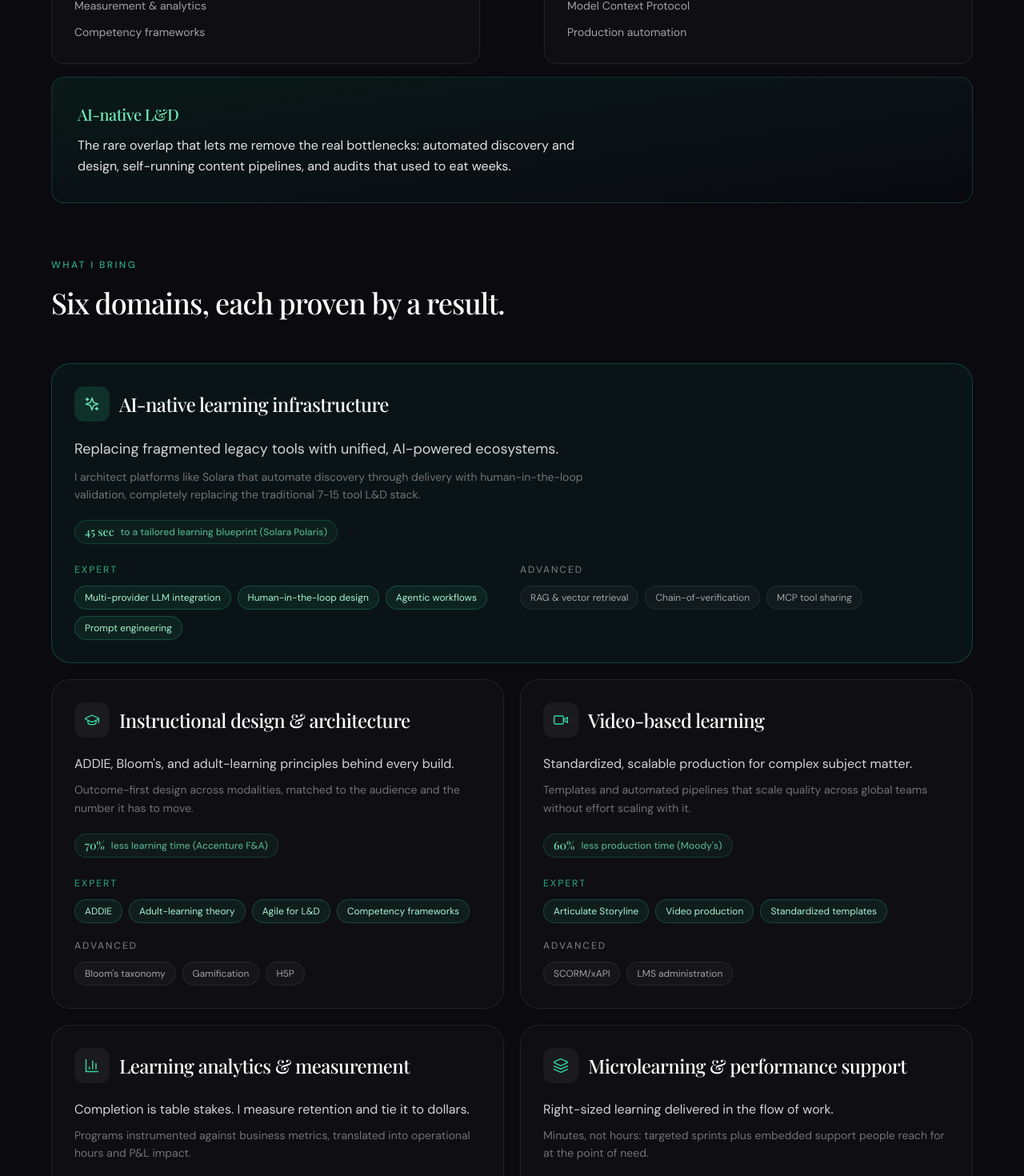
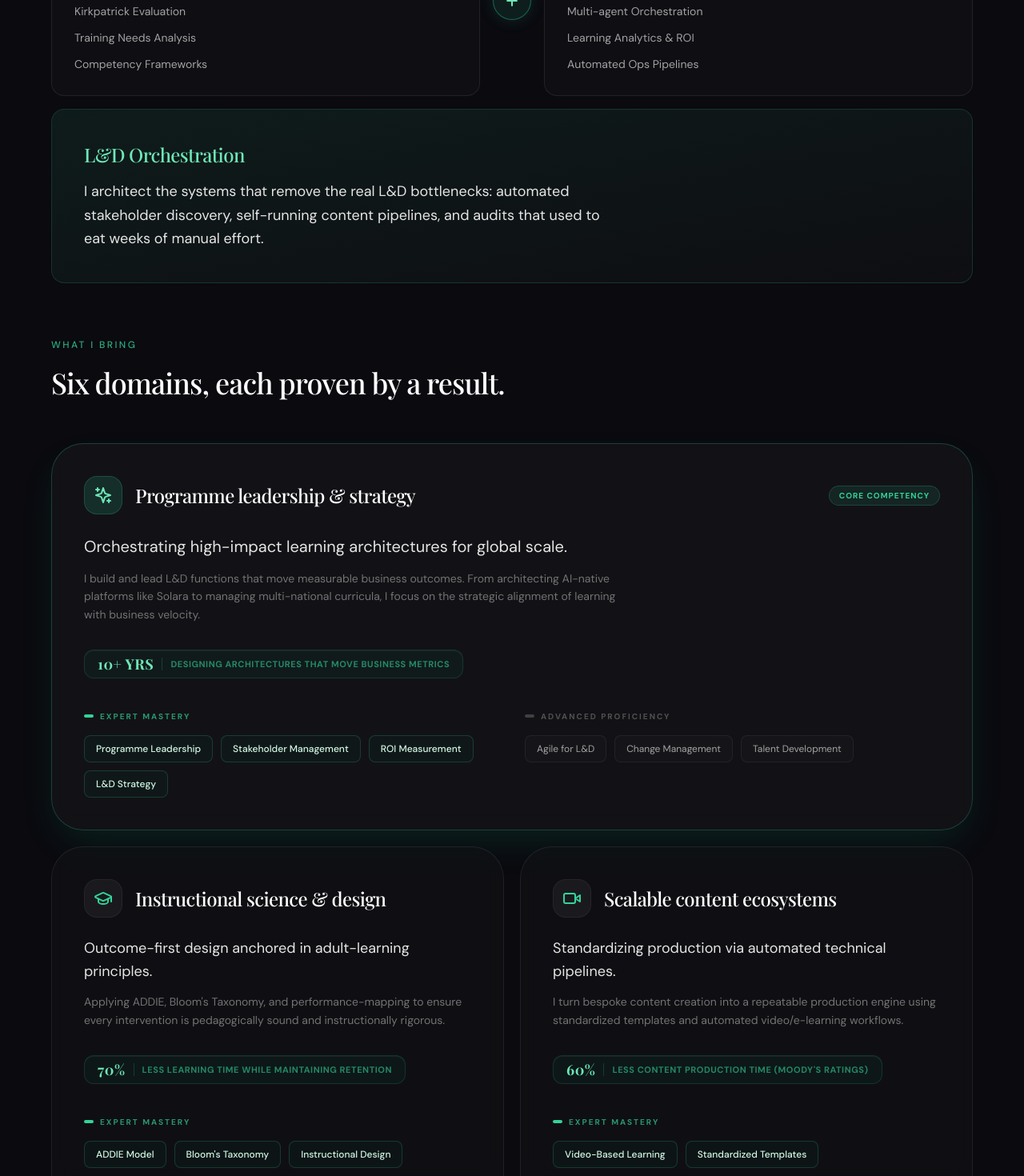
Before and after one commit to notjitin-1994/jitin-nair-portfolio, a Next.js app: page /capabilities in a window 1280 px wide. Shown: the part 1320-2790 px from the top of the page at 80% size. Built offline with nearby package versions, Linux system fonts and the light colour scheme.

Commit message:
Revamp Capabilities page: overhaul copy for L&D leadership positioning, emphasize strategic impact, and polish premium design aesthetics

```diff
--- a/app/components/capabilities/CapabilitiesPage.tsx
+++ b/app/components/capabilities/CapabilitiesPage.tsx
@@ -81,12 +81,12 @@ function Hero() {
             >
               <span className="block overflow-hidden pb-[0.08em]">
                 <motion.span variants={line} className="block transform-gpu will-change-transform">
-                  Learning craft,
+                  Learning architecture,
                 </motion.span>
               </span>
               <span className="block overflow-hidden pb-[0.08em]">
                 <motion.span variants={line} className="block transform-gpu will-change-transform">
-                  <span className="text-emerald-400">engineered</span> to scale.
+                  <span className="text-emerald-400">orchestrated</span> for impact.
                 </motion.span>
               </span>
             </motion.h1>
@@ -97,7 +97,7 @@ function Hero() {
               transition={{ duration: 0.7, delay: 0.55, ease: EASE }}
               className="mt-6 max-w-lg text-base leading-relaxed text-neutral-400 sm:text-lg"
             >
-              Six capability domains across learning science and AI, each one backed by a result, not a buzzword.
+              Strategic L&D leadership across instructional science and digital infrastructure. I build the systems that move business metrics at global scale.
             </motion.p>
 
             <motion.div
@@ -180,11 +180,10 @@ function DualFluency() {
         <Reveal className="mb-14 max-w-2xl">
           <Eyebrow>The differentiator</Eyebrow>
           <h2 className="mt-4 font-serif text-3xl font-medium tracking-tight text-white sm:text-4xl">
-            Two disciplines, one rare overlap.
+            Two disciplines, one seamless orchestration.
           </h2>
           <p className="mt-3 leading-relaxed text-neutral-400">
-            Most L&amp;D leaders have one of these. I operate fluently in both, which is what makes the bottlenecks
-            disappear.
+            I operate at the intersection of instructional science and technical infrastructure, building the pipelines that allow L&D to scale without linear headcount growth.
           </p>
         </Reveal>
 
@@ -198,7 +197,7 @@ function DualFluency() {
               whileInView={{ scale: 1, opacity: 1 }}
               viewport={{ once: true }}
               transition={{ duration: 0.6, ease: EASE }}
-              className="flex h-12 w-12 items-center justify-center rounded-full border border-emerald-400/40 bg-emerald-400/10 text-emerald-300"
+              className="flex h-12 w-12 items-center justify-center rounded-full border border-emerald-400/40 bg-emerald-400/10 text-emerald-300 shadow-[0_0_20px_rgba(52,211,153,0.15)]"
             >
               <Plus className="h-5 w-5" strokeWidth={2.5} />
             </motion.span>
@@ -209,9 +208,12 @@ function DualFluency() {
         </div>
 
         <Reveal delay={0.1} className="mt-4">
-          <div className="rounded-2xl border border-emerald-400/20 bg-gradient-to-br from-emerald-500/[0.09] to-transparent p-7 sm:p-8">
-            <div className="font-serif text-xl font-medium tracking-tight text-emerald-300">{dualFluency.intersection.title}</div>
-            <p className="mt-3 max-w-2xl leading-relaxed text-neutral-200">{dualFluency.intersection.body}</p>
+          <div className="relative overflow-hidden rounded-2xl border border-emerald-400/20 bg-zinc-900/40 p-7 sm:p-10 backdrop-blur-md">
+            <div className="absolute inset-0 bg-gradient-to-br from-emerald-500/[0.08] to-transparent pointer-events-none" />
+            <div className="relative z-10">
+              <div className="font-serif text-2xl font-medium tracking-tight text-emerald-300">{dualFluency.intersection.title}</div>
+              <p className="mt-4 max-w-2xl text-lg leading-relaxed text-neutral-200">{dualFluency.intersection.body}</p>
+            </div>
           </div>
         </Reveal>
       </div>
@@ -224,48 +226,59 @@ function CapabilityCard({ d, wide }: { d: CapabilityDomain; wide: boolean }) {
   const Icon = d.icon;
   return (
     <div
-      className={`flex h-full flex-col rounded-3xl border p-7 transition-colors duration-200 ${
+      className={`flex h-full flex-col rounded-[2.5rem] border p-8 sm:p-10 transition-all duration-300 ${
         d.featured
-          ? "border-emerald-400/25 bg-emerald-500/[0.06] hover:border-emerald-400/40"
-          : "border-white/[0.08] bg-white/[0.02] hover:border-emerald-400/30"
-      }`}
+          ? "border-emerald-400/25 bg-zinc-900/60 shadow-[0_20px_50px_-12px_rgba(16,185,129,0.15)] hover:border-emerald-400/40"
+          : "border-white/[0.08] bg-zinc-900/40 hover:bg-zinc-900/60 hover:border-emerald-400/30"
+      } backdrop-blur-md`}
     >
-      <div className="flex items-center gap-3">
-        <span
-          className={`flex h-11 w-11 items-center justify-center rounded-xl ${
-            d.featured ? "bg-emerald-400/15 text-emerald-300" : "bg-white/[0.05] text-emerald-400"
-          }`}
-        >
-          <Icon className="h-5 w-5" strokeWidth={1.75} />
-        </span>
-        <h3 className="font-serif text-xl font-medium tracking-tight text-white sm:text-2xl">{d.title}</h3>
+      <div className="flex items-center justify-between">
+        <div className="flex items-center gap-4">
+          <span
+            className={`flex h-12 w-12 items-center justify-center rounded-2xl ${
+              d.featured ? "bg-emerald-400/15 text-emerald-300 border border-emerald-400/20" : "bg-white/[0.05] text-emerald-400 border border-white/5"
+            }`}
+          >
+            <Icon className="h-6 w-6" strokeWidth={2} />
+          </span>
+          <h3 className="font-serif text-2xl font-medium tracking-tight text-white">{d.title}</h3>
+        </div>
+        {d.featured && (
+          <span className="hidden sm:block rounded-full border border-emerald-400/20 bg-emerald-400/10 px-3 py-1 text-[10px] font-bold uppercase tracking-widest text-emerald-400">
+            Core Competency
+          </span>
+        )}
       </div>
 
-      <p className={`mt-5 leading-relaxed text-neutral-300 ${wide ? "max-w-2xl text-lg" : ""}`}>{d.statement}</p>
-      <p className="mt-2 max-w-2xl text-sm leading-relaxed text-neutral-500">{d.detail}</p>
+      <p className={`mt-6 leading-relaxed text-neutral-200 ${wide ? "max-w-3xl text-xl" : "text-lg"}`}>{d.statement}</p>
+      <p className="mt-3 max-w-2xl text-sm leading-relaxed text-neutral-500">{d.detail}</p>
 
       {/* proof metric */}
-      <div className="mt-5 inline-flex items-center gap-2 self-start rounded-full border border-emerald-400/20 bg-emerald-400/[0.06] px-3 py-1 text-xs font-medium text-emerald-300">
-        <span className="font-serif text-sm">{d.proofValue}</span>
-        <span className="text-emerald-300/70">{d.proofLabel}</span>
+      <div className="mt-8 inline-flex items-center gap-2.5 self-start rounded-xl border border-emerald-400/15 bg-emerald-500/5 px-4 py-2 text-[11px] font-bold uppercase tracking-wider text-emerald-300 shadow-[inset_0_1px_0_rgba(255,255,255,0.05)]">
+        <span className="font-serif text-lg leading-none">{d.proofValue}</span>
+        <span className="text-emerald-400/60 border-l border-emerald-400/20 pl-2.5">{d.proofLabel}</span>
       </div>
 
-      <div className={`mt-6 grid gap-5 ${wide ? "sm:grid-cols-2" : ""}`}>
+      <div className={`mt-10 grid gap-8 ${wide ? "sm:grid-cols-2" : ""}`}>
         <div>
-          <div className="text-xs font-medium uppercase tracking-[0.16em] text-emerald-400/70">Expert</div>
-          <div className="mt-3 flex flex-wrap gap-2">
+          <div className="flex items-center gap-2 text-[10px] font-bold uppercase tracking-[0.2em] text-emerald-400/70">
+            <div className="h-1 w-3 rounded-full bg-emerald-400" /> Expert Mastery
+          </div>
+          <div className="mt-4 flex flex-wrap gap-2.5">
             {d.expert.map((s) => (
-              <span key={s} className="rounded-full border border-emerald-400/25 bg-emerald-400/[0.08] px-3 py-1.5 text-xs text-emerald-200">
+              <span key={s} className="rounded-lg border border-emerald-400/20 bg-emerald-500/[0.04] px-3.5 py-2 text-xs text-emerald-100 font-medium">
                 {s}
               </span>
             ))}
           </div>
         </div>
         <div>
-          <div className="text-xs font-medium uppercase tracking-[0.16em] text-neutral-500">Advanced</div>
-          <div className="mt-3 flex flex-wrap gap-2">
+          <div className="flex items-center gap-2 text-[10px] font-bold uppercase tracking-[0.2em] text-neutral-600">
+            <div className="h-1 w-3 rounded-full bg-neutral-700" /> Advanced Proficiency
+          </div>
+          <div className="mt-4 flex flex-wrap gap-2.5">
             {d.advanced.map((s) => (
-              <span key={s} className="rounded-full border border-white/[0.08] bg-white/[0.03] px-3 py-1.5 text-xs text-neutral-400">
+              <span key={s} className="rounded-lg border border-white/[0.06] bg-white/[0.02] px-3.5 py-2 text-xs text-neutral-400">
                 {s}
               </span>
             ))}
@@ -327,15 +340,16 @@ function SkillMatrix() {
     <section className="px-5 py-6 md:py-8">
       <div className="mx-auto max-w-6xl">
         <Reveal className="mb-12 max-w-2xl">
-          <h2 className="font-serif text-3xl font-medium tracking-tight text-white sm:text-4xl">The full skill matrix.</h2>
-          <p className="mt-3 leading-relaxed text-neutral-400">Every tool and method, sorted by the depth I bring to it.</p>
+          <Eyebrow>The arsenal</Eyebrow>
+          <h2 className="mt-4 font-serif text-3xl font-medium tracking-tight text-white sm:text-4xl">The full skill matrix.</h2>
+          <p className="mt-3 leading-relaxed text-neutral-400">Strategic L&D leadership and instructional science, amplified by AI and automation.</p>
         </Reveal>
 
         {/* Desktop table header */}
-        <div className="hidden grid-cols-[180px_1fr_1fr] gap-6 border-b border-white/[0.08] pb-4 text-xs font-medium uppercase tracking-[0.16em] text-neutral-500 lg:grid">
-          <div />
-          <div className="text-emerald-400/80">Expert</div>
-          <div>Advanced</div>
+        <div className="hidden grid-cols-[200px_1fr_1fr] gap-10 border-b border-white/[0.08] pb-6 text-xs font-bold uppercase tracking-[0.2em] text-neutral-500 lg:grid">
+          <div>Category</div>
+          <div className="text-emerald-400">Expertise & Strategy</div>
+          <div>Advanced Execution</div>
         </div>
 
         <div className="divide-y divide-white/[0.06]">
@@ -346,15 +360,15 @@ function SkillMatrix() {
               whileInView={{ opacity: 1, y: 0 }}
               viewport={{ once: true, margin: "-60px" }}
               transition={{ duration: 0.6, delay: i * 0.06, ease: EASE }}
-              className="grid gap-4 py-7 lg:grid-cols-[180px_1fr_1fr] lg:gap-6"
+              className="grid gap-6 py-10 lg:grid-cols-[200px_1fr_1fr] lg:gap-10"
             >
-              <div className="font-serif text-lg font-medium tracking-tight text-white">{row.category}</div>
+              <div className="font-serif text-xl font-medium tracking-tight text-white">{row.category}</div>
               <div>
-                <div className="mb-3 text-xs font-medium uppercase tracking-[0.16em] text-emerald-400/80 lg:hidden">Expert</div>
+                <div className="mb-4 text-[10px] font-bold uppercase tracking-[0.16em] text-emerald-400/80 lg:hidden">Expertise</div>
                 <SkillChips items={row.expert} tier="expert" />
               </div>
               <div>
-                <div className="mb-3 text-xs font-medium uppercase tracking-[0.16em] text-neutral-500 lg:hidden">Advanced</div>
+                <div className="mb-4 text-[10px] font-bold uppercase tracking-[0.16em] text-neutral-500 lg:hidden">Advanced</div>
                 <SkillChips items={row.advanced} tier="advanced" />
               </div>
             </motion.div>
--- a/app/data/capabilities.ts
+++ b/app/data/capabilities.ts
@@ -25,16 +25,16 @@ export const dualFluency = {
   left: {
     title: "Learning science",
     icon: GraduationCap,
-    items: ["ADDIE & adult-learning theory", "Bloom's taxonomy", "Measurement & analytics", "Competency frameworks"],
+    items: ["ADDIE & Bloom's Taxonomy", "Kirkpatrick Evaluation", "Training Needs Analysis", "Competency Frameworks"],
   },
   right: {
-    title: "AI & systems engineering",
+    title: "Learning infrastructure",
     icon: Brain,
-    items: ["Multi-agent orchestration", "RAG & vector retrieval", "Model Context Protocol", "Production automation"],
+    items: ["AI-Native Platform Design", "Multi-agent Orchestration", "Learning Analytics & ROI", "Automated Ops Pipelines"],
   },
   intersection: {
-    title: "AI-native L&D",
-    body: "The rare overlap that lets me remove the real bottlenecks: automated discovery and design, self-running content pipelines, and audits that used to eat weeks.",
+    title: "L&D Orchestration",
+    body: "I architect the systems that remove the real L&D bottlenecks: automated stakeholder discovery, self-running content pipelines, and audits that used to eat weeks of manual effort.",
   },
 };
 
@@ -63,107 +63,107 @@ export type CapabilityDomain = {
 
 export const capabilityDomains: CapabilityDomain[] = [
   {
-    id: "ai-native",
-    title: "AI-native learning infrastructure",
+    id: "programme-leadership",
+    title: "Programme leadership & strategy",
     icon: Sparkles,
     featured: true,
-    statement: "Replacing fragmented legacy tools with unified, AI-powered ecosystems.",
+    statement: "Orchestrating high-impact learning architectures for global scale.",
     detail:
-      "I architect platforms like Solara that automate discovery through delivery with human-in-the-loop validation, completely replacing the traditional 7-15 tool L&D stack.",
-    expert: ["Multi-provider LLM integration", "Human-in-the-loop design", "Agentic workflows", "Prompt engineering"],
-    advanced: ["RAG & vector retrieval", "Chain-of-verification", "MCP tool sharing"],
-    proofValue: "45 sec",
-    proofLabel: "to a tailored learning blueprint (Solara Polaris)",
-    bgSeed: "ai-learning-platform-interface-77",
-    viz: { kind: "gauge", fill: 0.82, label: "average report generation" },
+      "I build and lead L&D functions that move measurable business outcomes. From architecting AI-native platforms like Solara to managing multi-national curricula, I focus on the strategic alignment of learning with business velocity.",
+    expert: ["Programme Leadership", "Stakeholder Management", "ROI Measurement", "L&D Strategy"],
+    advanced: ["Agile for L&D", "Change Management", "Talent Development"],
+    proofValue: "10+ yrs",
+    proofLabel: "designing architectures that move business metrics",
+    bgSeed: "leadership-strategy-workshop-99",
+    viz: { kind: "gauge", fill: 0.92, label: "strategic alignment score" },
   },
   {
     id: "instructional-design",
-    title: "Instructional design & architecture",
+    title: "Instructional science & design",
     icon: GraduationCap,
-    statement: "ADDIE, Bloom's, and adult-learning principles behind every build.",
-    detail: "Outcome-first design across modalities, matched to the audience and the number it has to move.",
-    expert: ["ADDIE", "Adult-learning theory", "Agile for L&D", "Competency frameworks"],
-    advanced: ["Bloom's taxonomy", "Gamification", "H5P"],
+    statement: "Outcome-first design anchored in adult-learning principles.",
+    detail: "Applying ADDIE, Bloom's Taxonomy, and performance-mapping to ensure every intervention is pedagogically sound and instructionally rigorous.",
+    expert: ["ADDIE Model", "Bloom's Taxonomy", "Instructional Design", "Blended Learning"],
+    advanced: ["Microlearning Design", "Gamification", "Curriculum Mapping"],
     proofValue: "70%",
-    proofLabel: "less learning time (Accenture F&A)",
-    bgSeed: "instructional-design-workshop-21",
-    viz: { kind: "donut", value: 70, label: "less learning time" },
+    proofLabel: "less learning time while maintaining retention",
+    bgSeed: "instructional-science-nodes-21",
+    viz: { kind: "donut", value: 70, label: "delivery efficiency" },
   },
   {
-    id: "video",
-    title: "Video-based learning",
+    id: "content-ecosystems",
+    title: "Scalable content ecosystems",
     icon: Video,
-    statement: "Standardized, scalable production for complex subject matter.",
-    detail: "Templates and automated pipelines that scale quality across global teams without effort scaling with it.",
-    expert: ["Articulate Storyline", "Video production", "Standardized templates"],
-    advanced: ["SCORM/xAPI", "LMS administration"],
+    statement: "Standardizing production via automated technical pipelines.",
+    detail: "I turn bespoke content creation into a repeatable production engine using standardized templates and automated video/e-learning workflows.",
+    expert: ["Video-Based Learning", "Standardized Templates", "E-Learning Development", "Articulate Storyline"],
+    advanced: ["SCORM / xAPI", "LMS Administration", "Asset Management"],
     proofValue: "60%",
-    proofLabel: "less production time (Moody's)",
-    bgSeed: "video-production-studio-lighting-08",
-    viz: { kind: "bar", value: 60, label: "less production time" },
+    proofLabel: "less content production time (Moody's Ratings)",
+    bgSeed: "content-production-pipeline-08",
+    viz: { kind: "bar", value: 60, label: "production saved" },
   },
   {
     id: "analytics",
-    title: "Learning analytics & measurement",
+    title: "Learning analytics & ROI",
     icon: BarChart3,
-    statement: "Completion is table stakes. I measure retention and tie it to dollars.",
-    detail: "Programs instrumented against business metrics, translated into operational hours and P&L impact.",
-    expert: ["Kirkpatrick L2 to L4", "Retention measurement", "Cost-impact modeling"],
-    advanced: ["xAPI analytics", "Dashboards & reporting"],
+    statement: "Measuring the P&L impact of every learning dollar spent.",
+    detail: "I instrument retention and capability metrics using Kirkpatrick Level 4 standards, translating learning data into operational hours and hard cost savings.",
+    expert: ["Kirkpatrick Evaluation", "Learning Analytics", "ROI Measurement", "Cost-Impact Modeling"],
+    advanced: ["Data Visualization", "xAPI Tracking", "Predictive Analytics"],
     proofValue: "$140K+",
-    proofLabel: "training cost removed, measured",
-    bgSeed: "data-analytics-charts-screen-44",
-    viz: { kind: "columns", segments: [{ v: 80, label: "$80K F&A" }, { v: 60, label: "$60K HRO" }] },
+    proofLabel: "training cost saved & measured (Accenture)",
+    bgSeed: "business-impact-charts-44",
+    viz: { kind: "columns", segments: [{ v: 80, label: "Cost Savings" }, { v: 60, label: "Efficiency Gain" }] },
   },
   {
-    id: "microlearning",
-    title: "Microlearning & performance support",
+    id: "performance-support",
+    title: "In-flow performance support",
     icon: Layers,
-    statement: "Right-sized learning delivered in the flow of work.",
-    detail: "Minutes, not hours: targeted sprints plus embedded support people reach for at the point of need.",
-    expert: ["Microlearning design", "Performance support", "In-flow delivery"],
-    advanced: ["Mobile-first learning", "Just-in-time content"],
-    proofValue: "Audit-ready",
-    proofLabel: "compliance learning in regulated environments",
-    bgSeed: "mobile-microlearning-flow-63",
-    viz: { kind: "checks", items: ["Regulated-ready", "Audit-ready", "In the flow of work"] },
+    statement: "Right-sized learning delivered at the point of need.",
+    detail: "Designing microlearning and just-in-time assets that fit into the workflow instead of interrupting it, ensuring high completion and immediate application.",
+    expert: ["Performance Support", "Microlearning Design", "In-Flow Delivery", "ILT Facilitation"],
+    advanced: ["Mobile-first learning", "Just-in-time content", "Knowledge Management"],
+    proofValue: "90%+",
+    proofLabel: "module completion rate on complex curricula",
+    bgSeed: "workflow-integration-support-63",
+    viz: { kind: "checks", items: ["In the flow", "Audit-ready", "90%+ Completion"] },
   },
   {
-    id: "automation",
-    title: "Automation & learning ops",
+    id: "learning-ops",
+    title: "Learning operations & AI",
     icon: Workflow,
-    statement: "The engineering that turns one-off L&D work into self-running systems.",
-    detail: "VBA, workflow orchestration, and multi-agent pipelines that remove the bottlenecks slowing a function down.",
-    expert: ["Workflow orchestration", "VBA automation", "Multi-agent pipelines"],
-    advanced: ["Playwright", "n8n", "CI/CD", "Docker"],
-    proofValue: "1,400-line",
-    proofLabel: "VBA suite automating audits pan-India",
-    bgSeed: "automation-workflow-code-pipeline-90",
-    viz: { kind: "sparkline", to: 1400, label: "lines of VBA automating audits" },
+    statement: "Automating the busywork to keep the craft human.",
+    detail: "Leveraging 1,400-line automation suites and AI-native design to remove the bottlenecks in TNA, auditing, and design sprints.",
+    expert: ["Training Needs Analysis", "Automation Pipelines", "AI-Native L&D Design", "VBA / Workflow Ops"],
+    advanced: ["Agentic Workflows", "LMS Integration", "Process Engineering"],
+    proofValue: "45 sec",
+    proofLabel: "from discovery to learning blueprint",
+    bgSeed: "automation-ops-pipeline-90",
+    viz: { kind: "sparkline", to: 45, label: "seconds to blueprint" },
   },
 ];
 
-// Straight from the resume Technical Skills table. Honest Expert / Advanced tiers.
+// Refined Skill Matrix for L&D Leadership roles
 export const skillMatrix: { category: string; expert: string[]; advanced: string[] }[] = [
   {
-    category: "AI & LLMs",
-    expert: ["Claude", "ChatGPT", "Gemini", "LangGraph", "RAG architecture", "Prompt engineering"],
-    advanced: ["LangChain", "Fine-tuning", "Vector DBs", "Chain-of-verification"],
+    category: "L&D Leadership",
+    expert: ["Programme Leadership", "Stakeholder Management", "ROI Measurement", "Resource Allocation", "Global Remit Management"],
+    advanced: ["Talent Strategy", "Vendor Management", "Budgeting", "Change Management"],
   },
   {
-    category: "Instructional design",
-    expert: ["ADDIE", "Video-based learning", "Agile for L&D", "Learning analytics", "Microlearning"],
-    advanced: ["SCORM/xAPI", "H5P", "Articulate Storyline", "Gamification", "Competency frameworks"],
+    category: "Learning Science",
+    expert: ["Instructional Design", "ADDIE", "Bloom's Taxonomy", "Kirkpatrick Evaluation", "Curriculum Architecture"],
+    advanced: ["Gamification", "Blended Learning", "Social Learning", "Adult Learning Theory"],
   },
   {
-    category: "Full-stack development",
-    expert: ["React", "Next.js", "TypeScript", "Python", "FastAPI", "PostgreSQL"],
-    advanced: ["Node.js", "GraphQL", "Supabase", "Prisma", "Redis"],
+    category: "Development & Ops",
+    expert: ["Video-Based Learning", "E-Learning Development", "Articulate Storyline", "Standardized Templates", "LMS Administration"],
+    advanced: ["SCORM / xAPI", "H5P", "Accessibility (WCAG)", "Authoring Tools"],
   },
   {
-    category: "Automation & infrastructure",
-    expert: ["Playwright", "Docker", "GitHub Actions", "Linux/Systemd"],
-    advanced: ["Kubernetes", "Terraform", "n8n", "Temporal", "AWS/GCP"],
+    category: "AI & Automation",
+    expert: ["AI-Native L&D Design", "TNA Automation", "Prompt Engineering", "Workflow Orchestration", "VBA / Custom Scripting"],
+    advanced: ["LLM Integration", "Agentic Workflows", "RAG Architecture", "Analytics Pipelines"],
   },
 ];
```
